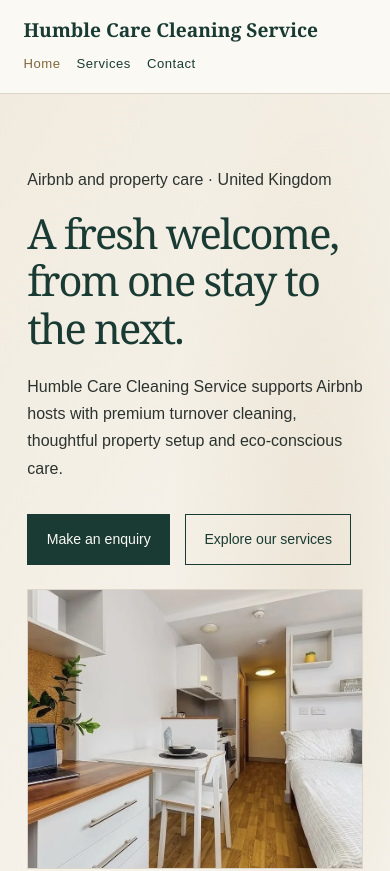
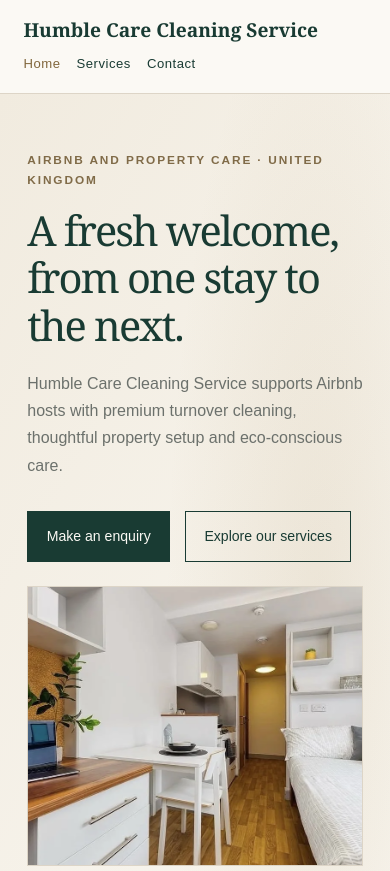
Before and after one commit to nyongsylvester/HumbleCare-Property-Services, a plain HTML site: page index.html in a window 390 px wide. Shown: the top 871 px of the page. Drawn offline with Linux system fonts and the light colour scheme.

Commit message:
Update style.css

```diff
--- a/style.css
+++ b/style.css
@@ -183,8 +183,8 @@ main > section:first-child > p:not(:first-child) {
 
 .hero > a:hover,
 .contact-enquiry button:hover {
+  border-color: var(--hc-brass);
   background: var(--hc-brass);
-  border-color: var(--hc-brass);
   color: white;
 }
 
@@ -361,47 +361,7 @@ footer p {
     font-size: 11rem;
   }
 }
-/* Home hero image */
-.hero {
-  display: grid;
-  grid-template-columns: minmax(0, 1fr) minmax(280px, 0.9fr);
-  align-items: center;
-  gap: clamp(2rem, 5vw, 4.5rem);
-}
 
-.hero::after {
-  display: none;
-}
-
-.hero-copy {
-  max-width: 660px;
-}
-
-.hero-image {
-  display: block;
-  width: 100%;
-  height: clamp(300px, 38vw, 470px);
-  max-width: none;
-  border: 1px solid var(--hc-line);
-  object-fit: cover;
-  object-position: center;
-}
-
-@media (max-width: 760px) {
-  .hero {
-    grid-template-columns: 1fr;
-    gap: 1.5rem;
-  }
-
-  .hero-image {
-    height: 280px;
-  }
-}
-@media (prefers-reduced-motion: reduce) {
-  html {
-    scroll-behavior: auto;
-  }
-}
 /* Home hero: left-aligned copy with a clear image on the right */
 #home.hero {
   display: grid;
@@ -417,9 +377,24 @@ footer p {
   text-align: left;
 }
 
+#home .hero-copy > p:first-child {
+  margin: 0 0 1rem;
+  color: #806b48;
+  font-size: 0.74rem;
+  font-weight: 700;
+  letter-spacing: 0.16em;
+  text-transform: uppercase;
+}
+
 #home .hero-copy h1 {
   font-size: clamp(2.6rem, 4.6vw, 4.5rem);
   text-align: left;
+}
+
+#home .hero-copy > p:not(:first-child) {
+  max-width: 590px;
+  color: var(--hc-muted);
+  font-size: clamp(1rem, 1.4vw, 1.12rem);
 }
 
 #home .hero-image {
@@ -435,12 +410,10 @@ footer p {
   transform: none;
 }
 
-/* Keep the decorative monogram off the Home hero */
 #home::after {
   display: none;
 }
 
-/* Style the two links inside the text block */
 #home .hero-copy > a {
   display: inline-flex;
   width: fit-content;
@@ -451,7 +424,9 @@ footer p {
   border: 1px solid var(--hc-forest);
   font-size: 0.88rem;
   text-decoration: none;
-  transition: background-color 160ms ease, color 160ms ease,
+  transition:
+    background-color 160ms ease,
+    color 160ms ease,
     border-color 160ms ease;
 }
 
@@ -471,7 +446,6 @@ footer p {
   color: white;
 }
 
-/* Keep the mobile version stacked, with the image clear */
 @media (max-width: 760px) {
   #home.hero {
     grid-template-columns: 1fr;
@@ -482,8 +456,9 @@ footer p {
     height: 280px;
   }
 }
-  #home .hero-copy > a:nth-of-type(2) {
-    background: transparent;
-    color: var(--hc-forest);
+
+@media (prefers-reduced-motion: reduce) {
+  html {
+    scroll-behavior: auto;
   }
 }
```
